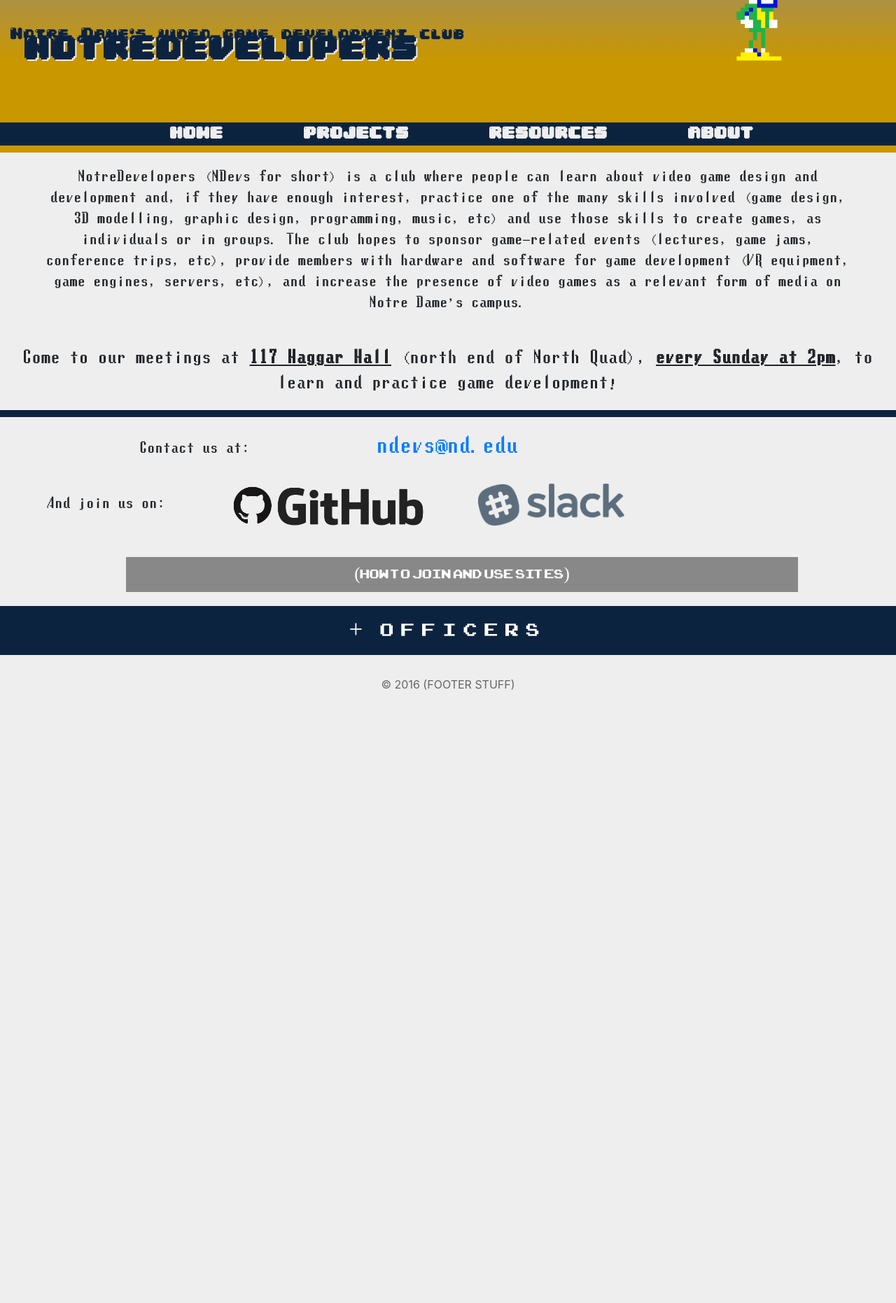
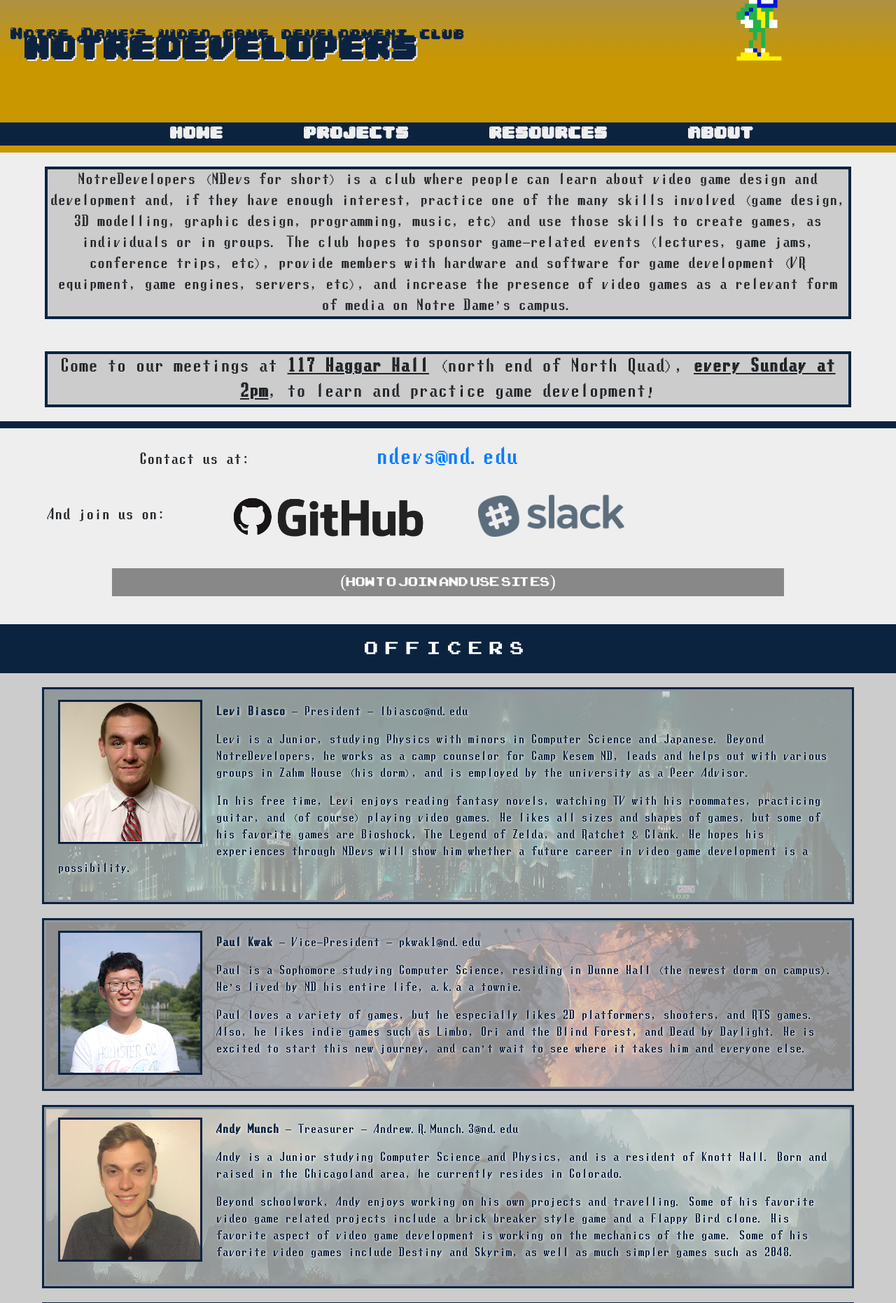
Before and after one commit to NotreDevelopers/Website, a PHP site: page /about.html in a window 1280 px wide. Shown: the top 1862 px of the page at 70% size. Before the commit the page ends 986 px from the top, so only its background shows below. Run offline with PHP 8.4, Linux system fonts and the light colour scheme; some libraries are stand-ins or nearby versions.

Commit message:
About finished, Resources refined
Finished About, with complete formatting and information provided.
Resources has been formatted more, with buttons and collapsed lists now
present for every space that will be used. The next task is to do small
tweaks for particular items, and the harder part, populating the
information and lists...

```diff
--- a/about.html
+++ b/about.html
@@ -56,7 +56,7 @@
 
 <div class="about">
         <div class="text-center" style="margin-top:20px">
-            <p style="width:90%; margin-left:auto; margin-right:auto">NotreDevelopers (NDevs for short)
+            <p style="width:90%; background: #CCCCCC; margin-left:auto; margin-right:auto; border:4px solid #0C2340">NotreDevelopers (NDevs for short)
                 is a club where people can learn about video game design and development and,
                 if they have enough interest, practice one of the many skills involved (game design,
                 3D modelling, graphic design, programming, music, etc) and use those skills to create
@@ -65,7 +65,7 @@
                 software for game development (VR equipment, game engines, servers, etc), and
                 increase the presence of video games as a relevant form of media on Notre Dame’s campus.</p>
             <br/>
-            <p style="font-size:24px; margin-left:auto; margin-right:auto">
+            <p style="width:90%; font-size:24px; background: #CCCCCC; margin-left:auto; margin-right:auto; border:4px solid #0C2340">
                 Come to our meetings at <u><b>117 Haggar Hall</b></u> (north end of North Quad),
                 <u><b>every Sunday at 2pm</b></u>, to learn and practice game development!
             </p>
@@ -84,40 +84,55 @@
 </div>
 
 <div class="expand">
-        <button type="button" class="btn2 collapsed" data-toggle="collapse" data-target="#use" style="width:75%; margin-left:180px; margin-right:180px">(How to join and use sites)</button>
-        <div class="collapse" id="use" style="width:75%; background: #CCCCCC; margin-left:180px; margin-right:180px">
-            <div style="width:100%; font-family:'ARCADE'; border:2px solid black">
+        <button type="button" class="btn2 collapsed" data-toggle="collapse" data-target="#use" style="height:40px; width:75%; margin-left:auto; margin-right:auto; display:block">
+        (How to join and use sites)</button>
+        <div class="collapse" id="use" style="width:75%; background: #CCCCCC; margin-left:auto; margin-right:auto;">
+            <div style="width:100%; font-family:'ARCADE'; border:2px solid #0C2340">
                 <p class="text-center" style="font-size:24px">GITHUB</p>
-                <p>------</p>
+                <ul style="font-size:20px; font-family:'LunchDS'; padding-left:30px; list-style-type:square">
+                    <li>(If you don't already have a GitHub account) Sign up for an account, preferably with your NetID as username</li>
+                    <li>Tell a club officer and provide email/username to receive an invite</li>
+                    <li>Accept the invite to officially join the organization</li>
+                    <li>To work on a repository, fork the repository or create your own branch (though some require permission)</li>
+                    <li>Working on projects through repositories and version control is addressed on a project basis, so either
+                        check the project page listing (in "Project") or contact the person in charge of the project
+                    </li>
+                </ul>
             </div>
-            <div style="width:100%; font-family:'ARCADE'; border:2px solid black">
+            <div style="width:100%; font-family:'ARCADE'; border:2px solid #0C2340">
                 <p class="text-center" style="font-size:24px">SLACK</p>
-                <p>------</p>
+                <ul style="font-size:20px; font-family:'LunchDS'; padding-left:30px; list-style-type:square">
+                    <li>(If you don't already have a Slack account) Sign up for an account with your ND email (this is necessary)</li>
+                    <li>If you're using an ND email, you should automatically be able to join on the webpage directed to by the button above</li>
+                    <li>The "General" channel is used for any discussion or announcements related to games or game development (please
+                        talk about other topics on "Random")
+                    </li>
+                    <li>Anybody can create a new channel, but we ask that new channels only be created for project communications</li>
+                    <li>To access a private channel, ask for permission from somebody in the channel</li>
+                </ul>
             </div>
         </div>
 
-        <button type="button" class="btn1 collapsed" data-toggle="collapse" data-target="#officers" style="margin-top:20px">OFFICERS</button>
-        <div class="collapse" id="officers" style="background: #CCCCCC; padding: 50px; padding-top: 0; padding-bottom: 20px; float: left;
-             border-bottom: 5px solid;">
+        <div class="btn1 text-center" style="margin-top:40px; line-height:70px">OFFICERS</div>
+        <div style="background:#CCCCCC; padding:50px; padding-top:0; padding-bottom:20px; float:left; border-bottom:5px solid">
                 <div id="boardmem">
                         <img src="./images/bioshock.png" id="bg" />
-                        <img src="./images/levi.png" style="margin-top: -5px; margin-right: 20px; float:left;"/>
-                        <p><b>Levi Biasco</b> - President</p>
+                        <img src="./images/levi.png" style="margin-top:-5px; margin-right:20px; float:left;"/>
+                        <p><b>Levi Biasco</b> - President - lbiasco@nd.edu</p>
                         <p>Levi is a Junior, studying Physics with minors in Computer Science and Japanese.
                            Beyond NotreDevelopers, he works as a camp counselor for Camp Kesem ND, leads
                            and helps out with various groups in Zahm House (his dorm), and is employed by
                            the university as a Peer Advisor.</p>
-                        <p>Levi was born in Pennsylvania but raised in Minnesota. In his free time, Levi
-                           enjoys reading fantasy novels, watching TV with his roommates, practicing guitar, and
-                           (of course) playing video games. He likes all sizes and shapes of games, but some
-                           of his favorite games are Bioshock, The Legend of Zelda, and Ratchet & Clank.  He
-                           hopes his experiences through NDevs will show him whether a future career in video
-                           game development is a possibility.</p>
+                        <p>In his free time, Levi enjoys reading fantasy novels, watching TV with his roommates,
+                            practicing guitar, and (of course) playing video games. He likes all sizes and shapes
+                            of games, but some of his favorite games are Bioshock, The Legend of Zelda, and Ratchet
+                            & Clank.  He hopes his experiences through NDevs will show him whether a future career
+                            in video game development is a possibility.</p>
                 </div>
                 <div id="boardmem">
                         <img src="./images/deadbydaylight.jpeg" id="bg" />
                         <img src="./images/paul.png" style="margin-top: -5px; margin-right: 20px; float:left;" />
-                        <p><b>Paul Kwak</b> - Vice-President</p>
+                        <p><b>Paul Kwak</b> - Vice-President - pkwak1@nd.edu</p>
                         <p>Paul is a Sophomore studying Computer Science, residing in Dunne Hall (the newest
                            dorm on campus). He’s lived by ND his entire life, a.k.a a townie.</p>
                         <p>Paul loves a variety of games, but he especially likes 2D platformers, shooters,
@@ -128,7 +143,7 @@
                 <div id="boardmem">
                         <img src="./images/skyrim.jpeg" id="bg" />
                         <img src="./images/andy.png" style="margin-top: -5px; margin-right: 20px; float:left;" />
-                        <p><b>Andy Munch</b> - Treasurer</p>
+                        <p><b>Andy Munch</b> - Treasurer - Andrew.R.Munch.3@nd.edu</p>
                         <p>Andy is a Junior studying Computer Science and Physics, and is a resident of Knott
                            Hall. Born and raised in the Chicagoland area, he currently resides in Colorado.</p>
                         <p>Beyond schoolwork, Andy enjoys working on his own projects and travelling. Some
@@ -140,7 +155,7 @@
                 <div id="boardmem">
                         <img src="./images/minecraft.jpeg" id="bg" />
                         <img src="./images/sean.png" style="margin-top: -5px; margin-right: 20px; float:left;" />
-                        <p><b>Sean Keenan</b> - Webmaster</p>
+                        <p><b>Sean Keenan</b> - Webmaster - skeenan@nd.edu</p>
                         <p>Sean is a Senior studying Chemical Engineering. He is off campus this year but
                            was a proud resident of Siegfried Hall and is from the north suburbs of Chicago.
                            He loves boating, swimming, reading sci-fi and watching movies.</p>
@@ -152,7 +167,7 @@
                 </div>
                 <div id="boardmem">
                         <img src="./images/mike.png" style="margin-top: -5px; margin-right: 20px; float:left;" />
-                        <p><b>Dr. Mike Villano</b> - Advisor</p>
+                        <p><b>Dr. Mike Villano</b> - Advisor - mvillan1@nd.edu</p>
                         <p>Dr. Villano serves as the Assistant Director of the eMotion and eCognition Laboratory
                             where he conducts research in human robotic interaction and applications of video
                             game and robot technology to a variety of health and social issues. Current projects
--- a/ndevs.css
+++ b/ndevs.css
@@ -167,13 +167,16 @@ html, body{
     margin-top: 15px;
 }
 
-.expand .links .btn2{
-    width: 15%;
+.expand .links .btn3, .expand .btn3{
+    width: auto;
     height: 35px;
+    color: var(--light);
+    font-size: 25px;
     font-family: 'LunchDS';
     text-decoration: none;
     background-color: #93bbeb;
     border-radius: 15px;
+    margin-top: 8px;
 }
 
 .expand .btn2:focus, .expand .btn1:focus{
```
Also changed, not shown: resources.html (+55 -15 lines).
